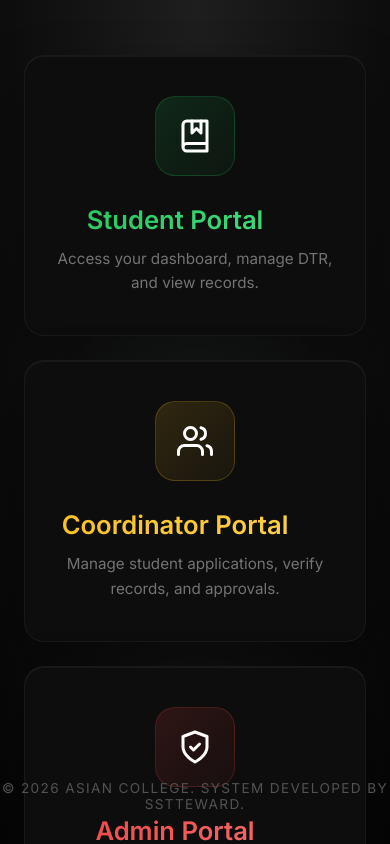
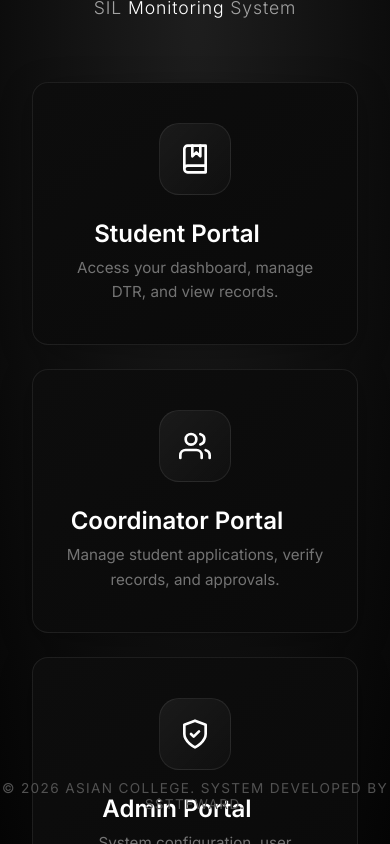
Before and after one commit to sstteeward/monitoring-system, a React (Vite) app: page / in a window 390 px wide. Built offline with nearby package versions, Linux system fonts and the light colour scheme; no server answers.

Commit message:
feat: implement responsive landing page with role-based portal navigation

```diff
--- a/src/components/LandingPage.css
+++ b/src/components/LandingPage.css
@@ -13,30 +13,6 @@
   justify-content: center;
   position: relative;
   overflow: hidden;
-}
-
-/* Background glow */
-.landing-bg-glow {
-  position: absolute;
-  width: 600px;
-  height: 600px;
-  background: radial-gradient(circle, rgba(16, 185, 129, 0.06) 0%, transparent 60%);
-  top: 50%;
-  left: 50%;
-  transform: translate(-50%, -50%);
-  z-index: 0;
-  pointer-events: none;
-  animation: pulse-glow 8s ease-in-out infinite alternate;
-  filter: blur(40px);
-}
-
-@keyframes pulse-glow {
-  0% { transform: translate(-50%, -50%) scale(1); opacity: 0.5; }
-  100% { transform: translate(-50%, -50%) scale(1.2); opacity: 0.8; }
-}
-
-html[data-theme="light"] .landing-bg-glow {
-  background: radial-gradient(circle, rgba(16, 185, 129, 0.15) 0%, rgba(255,255,255,0) 70%);
 }
 
 .landing-content {
@@ -64,21 +40,19 @@ html[data-theme="light"] .landing-bg-glow {
   -webkit-background-clip: text;
   -webkit-text-fill-color: transparent;
   animation: slide-up 1s cubic-bezier(0.175, 0.885, 0.32, 1.275) 0.1s both;
-  text-shadow: 0 0 60px rgba(255, 255, 255, 0.1);
+  text-shadow: 0 0 60px rgba(255, 255, 255, 0.15);
 }
 
 .landing-title .asian {
   color: #ef4444;
   -webkit-text-fill-color: #ef4444;
   background: none;
-  text-shadow: 0 0 30px rgba(239, 68, 68, 0.4);
 }
 
 .landing-title .college {
   color: #60a5fa;
   -webkit-text-fill-color: #60a5fa;
   background: none;
-  text-shadow: 0 0 30px rgba(96, 165, 250, 0.4);
 }
 
 .landing-subtitle {
@@ -92,16 +66,14 @@ html[data-theme="light"] .landing-bg-glow {
 }
 
 .landing-subtitle span {
-  background: linear-gradient(90deg, #10b981, #60a5fa);
-  -webkit-background-clip: text;
-  -webkit-text-fill-color: transparent;
+  color: #ffffff;
 }
 
 .portal-cards-wrapper {
   display: flex;
   justify-content: center;
-  gap: 2.5rem;
-  margin-top: 4.5rem;
+  gap: 2rem;
+  margin-top: 4rem;
   width: 100%;
   flex-wrap: wrap;
 }
@@ -110,32 +82,28 @@ html[data-theme="light"] .landing-bg-glow {
   flex: 1;
   min-width: 280px;
   max-width: 320px;
-  background: #0d0d0d;
-  border: 1px solid rgba(255, 255, 255, 0.05);
-  border-radius: 20px;
-  padding: 3rem 2rem;
+  background: linear-gradient(145deg, #0d0d0d, #0a0a0a);
+  border: 1px solid rgba(255, 255, 255, 0.08);
+  border-radius: 16px;
+  padding: 2.5rem 2rem;
   text-align: center;
   cursor: pointer;
   text-decoration: none;
-  transition: all 0.5s cubic-bezier(0.25, 0.8, 0.25, 1);
+  transition: all 0.4s cubic-bezier(0.25, 0.8, 0.25, 1);
   position: relative;
   overflow: hidden;
-  box-shadow:
-    0 20px 50px rgba(0, 0, 0, 0.4),
-    inset 0 1px 0 rgba(255, 255, 255, 0.05);
+  box-shadow: 0 8px 32px rgba(0, 0, 0, 0.3);
   animation: fade-in-up 0.8s ease backwards;
 }
 
 .portal-card::before {
-  content: "";
+  content: '';
   position: absolute;
-  inset: 0;
-  border-radius: 24px;
-  padding: 1px;
-  background: linear-gradient(145deg, rgba(255,255,255,0.1), rgba(255,255,255,0.02));
-  -webkit-mask: linear-gradient(#fff 0 0) content-box, linear-gradient(#fff 0 0);
-  -webkit-mask-composite: xor;
-  mask-composite: exclude;
+  top: 0;
+  left: 0;
+  right: 0;
+  height: 3px;
+  background: linear-gradient(90deg, transparent, #10b981, transparent);
   opacity: 0;
   transition: opacity 0.4s;
 }
@@ -147,10 +115,14 @@ html[data-theme="light"] .landing-bg-glow {
 .portal-card::after {
   content: '';
   position: absolute;
-  inset: 0;
-  background: radial-gradient(ellipse at 50% 0%, rgba(255,255,255,0.08) 0%, transparent 70%);
+  top: -50%;
+  left: -50%;
+  width: 200%;
+  height: 200%;
+  background: radial-gradient(circle, rgba(255,255,255,0.03) 0%, transparent 50%);
   opacity: 0;
   transition: opacity 0.4s;
+  pointer-events: none;
 }
 
 .portal-card:hover::after {
@@ -158,97 +130,61 @@ html[data-theme="light"] .landing-bg-glow {
 }
 
 .portal-card:hover {
-  transform: translateY(-12px) scale(1.02);
-  box-shadow:
-    0 30px 60px rgba(0, 0, 0, 0.5),
-    0 0 40px rgba(16, 185, 129, 0.15),
-    inset 0 1px 0 rgba(255, 255, 255, 0.1);
+  transform: translateY(-8px);
+  box-shadow: 0 20px 40px rgba(0, 0, 0, 0.4), 0 0 30px rgba(16, 185, 129, 0.15);
+  border-color: rgba(16, 185, 129, 0.3);
 }
 
 .portal-card-icon-wrap {
-  width: 80px;
-  height: 80px;
-  margin: 0 auto 1.75rem auto;
+  width: 72px;
+  height: 72px;
+  margin: 0 auto 1.5rem auto;
   display: flex;
   align-items: center;
   justify-content: center;
   border-radius: 20px;
   background: linear-gradient(135deg, rgba(255,255,255,0.06) 0%, rgba(255,255,255,0.02) 100%);
-  border: 1px solid rgba(255, 255, 255, 0.05);
+  border: 1px solid rgba(255, 255, 255, 0.08);
   transition: all 0.4s ease;
   position: relative;
-  overflow: hidden;
 }
 
-.portal-card-icon-wrap::before {
+.portal-card-icon-wrap::after {
   content: '';
   position: absolute;
   inset: 0;
+  border-radius: 20px;
   background: linear-gradient(135deg, rgba(255,255,255,0.1) 0%, transparent 50%);
   opacity: 0;
   transition: opacity 0.4s;
 }
 
-.portal-card:hover .portal-card-icon-wrap {
-  transform: scale(1.1) rotate(5deg);
-  box-shadow: 0 10px 40px rgba(0, 0, 0, 0.3);
-}
-
-.portal-card:hover .portal-card-icon-wrap::before {
+.portal-card:hover .portal-card-icon-wrap::after {
   opacity: 1;
 }
 
-.portal-card-icon-wrap svg {
-  width: 36px;
-  height: 36px;
-  color: #ffffff;
-  transition: all 0.4s ease;
+.portal-card:hover .portal-card-icon-wrap {
+  transform: scale(1.08);
+  background: linear-gradient(135deg, rgba(16, 185, 129, 0.15) 0%, rgba(16, 185, 129, 0.05) 100%);
+  border-color: rgba(16, 185, 129, 0.3);
 }
 
-.portal-card:hover .portal-card-icon-wrap svg {
-  transform: scale(1.15);
-}
-
-/* Student card accent */
-.portal-card.student .portal-card-icon-wrap {
-  background: linear-gradient(135deg, rgba(34, 197, 94, 0.15) 0%, rgba(34, 197, 94, 0.05) 100%);
-  border-color: rgba(34, 197, 94, 0.2);
-}
-
-.portal-card.student h3 {
-  background: linear-gradient(135deg, #22c55e, #4ade80);
-  -webkit-background-clip: text;
-  -webkit-text-fill-color: transparent;
-}
-
-/* Coordinator card accent */
-.portal-card.coordinator .portal-card-icon-wrap {
-  background: linear-gradient(135deg, rgba(251, 191, 36, 0.15) 0%, rgba(251, 191, 36, 0.05) 100%);
-  border-color: rgba(251, 191, 36, 0.2);
-}
-
-.portal-card.coordinator h3 {
-  background: linear-gradient(135deg, #fbbf24, #fcd34d);
-  -webkit-background-clip: text;
-  -webkit-text-fill-color: transparent;
-}
-
-/* Admin card accent */
-.portal-card.admin .portal-card-icon-wrap {
-  background: linear-gradient(135deg, rgba(239, 68, 68, 0.15) 0%, rgba(239, 68, 68, 0.05) 100%);
-  border-color: rgba(239, 68, 68, 0.2);
-}
-
-.portal-card.admin h3 {
-  background: linear-gradient(135deg, #ef4444, #f87171);
-  -webkit-background-clip: text;
-  -webkit-text-fill-color: transparent;
+.portal-card-icon-wrap svg {
+  width: 32px;
+  height: 32px;
+  color: #ffffff;
 }
 
 .portal-card h3 {
-  font-size: 1.6rem;
+  font-size: 1.5rem;
   font-weight: 600;
-  margin: 0 0 0.75rem 0;
+  margin: 0 0 0.5rem 0;
+  color: #ffffff;
+  transition: text-shadow 0.3s ease;
+}
+
+.portal-card:hover h3 {
+  text-shadow: 0 0 20px rgba(16, 185, 129, 0.5);
 }
 
 .portal-card p {
@@ -263,13 +199,12 @@ html[data-theme="light"] .landing-bg-glow {
   color: #a3a3a3;
 }
 
-/* Add arrow on hover */
 .portal-card .arrow {
   opacity: 0;
-  transform: translateX(-10px);
+  transform: translateX(-8px);
   transition: all 0.3s ease;
   display: inline-block;
-  margin-left: 8px;
+  margin-left: 6px;
 }
 
 .portal-card:hover .arrow {
@@ -277,6 +212,12 @@ html[data-theme="light"] .landing-bg-glow {
   transform: translateX(0);
 }
 
+/* Animation delays */
+.portal-card.student { animation-delay: 0.2s; }
+.portal-card.coordinator { animation-delay: 0.35s; }
+.portal-card.admin { animation-delay: 0.5s; }
+
+/* Footer */
 .landing-footer {
   position: absolute;
   bottom: 2rem;
@@ -310,18 +251,10 @@ html[data-theme="light"] .landing-bg-glow {
   to { opacity: 1; }
 }
 
-/* Specific Card Animation Delays */
-.portal-card.student { animation-delay: 0.3s; }
-.portal-card.coordinator { animation-delay: 0.45s; }
-.portal-card.admin { animation-delay: 0.6s; }
-
-/* Mobile responsive */
+/* Mobile */
 @media (max-width: 768px) {
   .landing-title { font-size: 2.8rem; }
   .landing-subtitle { font-size: 1.1rem; }
   .portal-cards-wrapper { flex-direction: column; align-items: center; gap: 1.5rem; margin-top: 3rem; }
-  .portal-card { width: 100%; max-width: 350px; padding: 2.5rem 1.5rem; }
-  .landing-content { padding: 2rem 1.5rem; }
-  .landing-bg-glow { width: 300px; height: 300px; }
-  .landing-bg-glow-2 { width: 250px; height: 250px; }
+  .portal-card { width: 100%; max-width: 350px; }
 }
--- a/src/components/LandingPage.tsx
+++ b/src/components/LandingPage.tsx
@@ -42,8 +42,6 @@ export default function LandingPage() {
 
   return (
     <div className="landing-container">
-      <div className="landing-bg-glow"></div>
-
       <div className="landing-content">
         <div className="landing-logo-container">
           <h1 className="landing-title">
```
